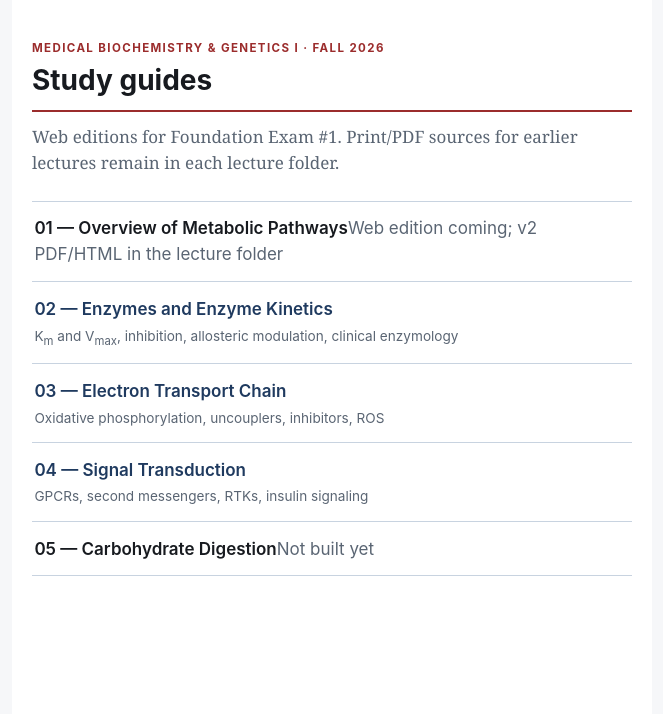
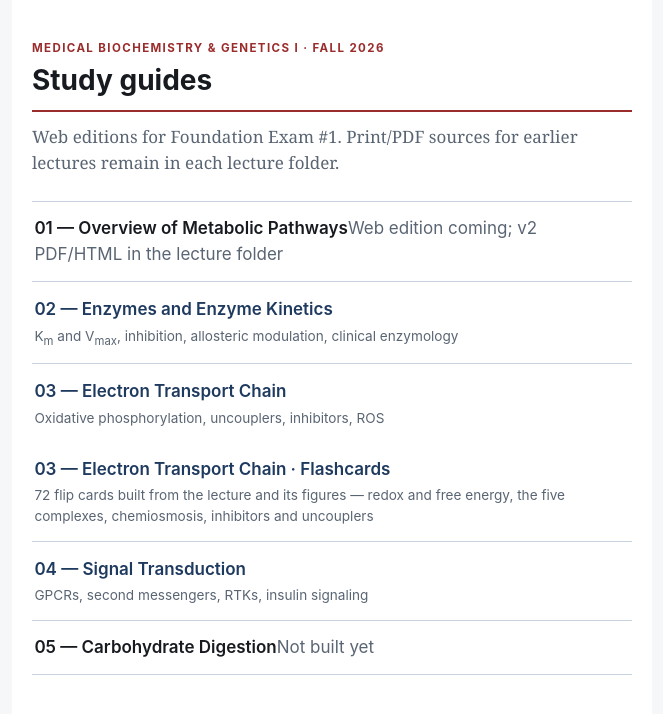
Before and after one commit to yoelplutchok/Biochem_Fall, a plain HTML site: page index.html in a window 1280 px wide. Shown: the whole page, without its empty margins (308-971 px from the left). Drawn offline with Linux system fonts and the light colour scheme.

Commit message:
Link ETC flashcard deck from the front door

```diff
--- a/index.html
+++ b/index.html
@@ -111,6 +111,10 @@ a .meta {
         03 — Electron Transport Chain
         <span class="meta">Oxidative phosphorylation, uncouplers, inhibitors, ROS</span>
       </a>
+      <a href="03%20-%20Electron%20Transport%20Chain/flashcards.html">
+        03 — Electron Transport Chain · Flashcards
+        <span class="meta">72 flip cards built from the lecture and its figures — redox and free energy, the five complexes, chemiosmosis, inhibitors and uncouplers</span>
+      </a>
     </li>
     <li>
       <a href="04%20-%20Signal%20Transduction/">
```
